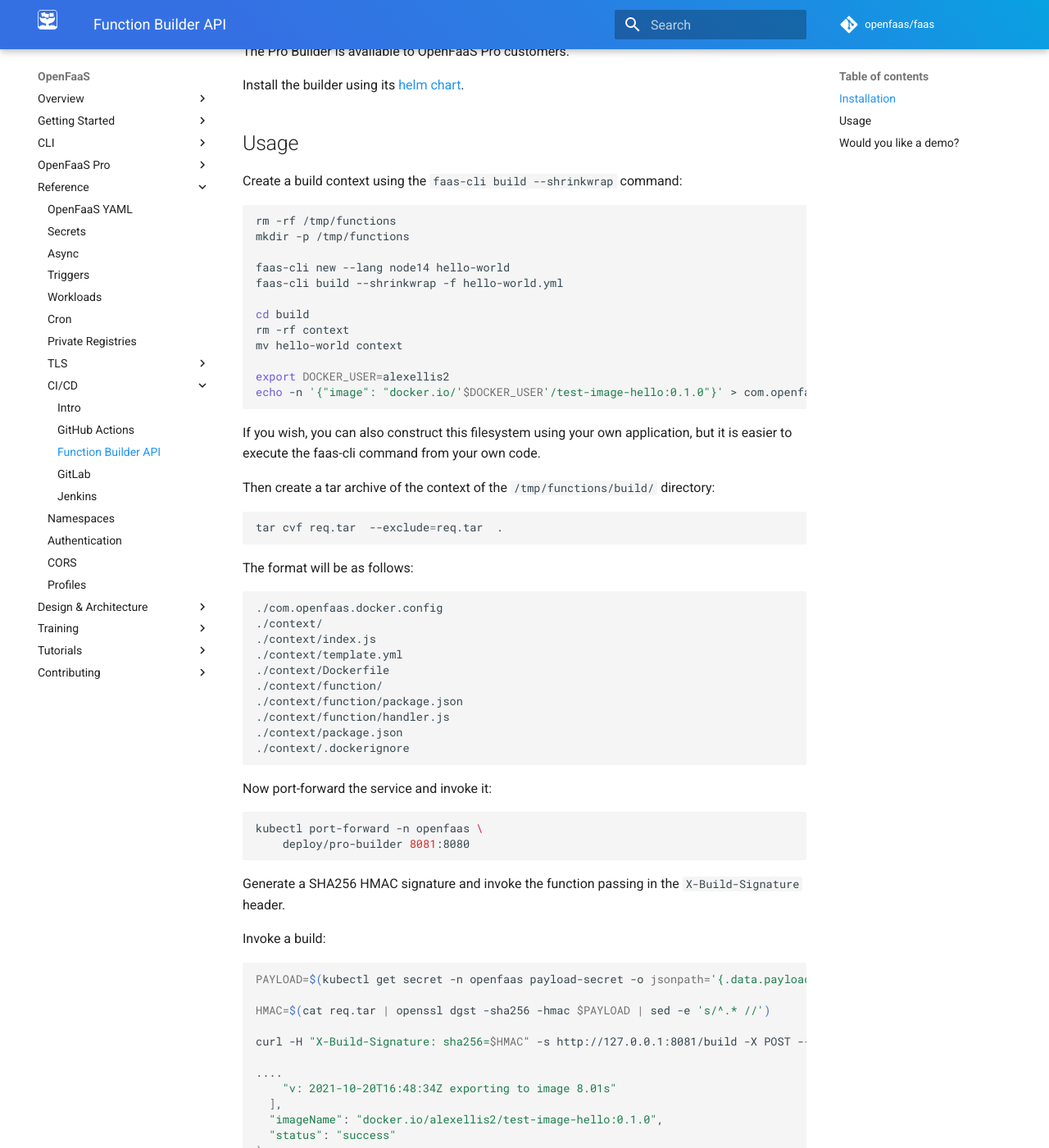
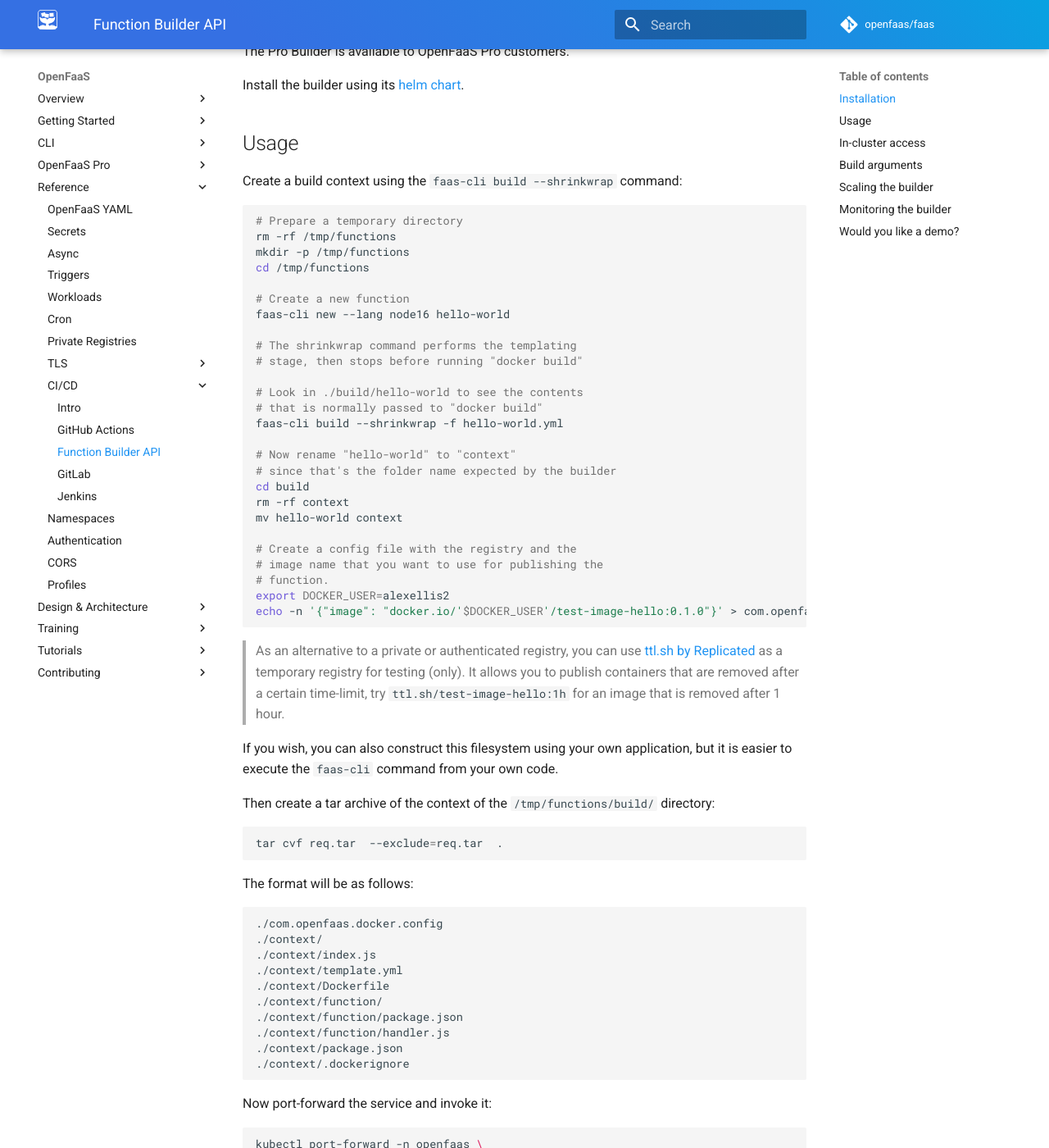
Before and after one commit to openfaas/docs, an MkDocs documentation site: the page built from docs/openfaas-pro/builder.md, in a window 1280 px wide and 1400 px high, scrolled down 668 px. Shown: the whole window at 82% size. Built offline with MkDocs 1.6.1 and Material for MkDocs 9.7.7, drawn with Linux system fonts in a browser that asks for light colours; comment, search, counter and statistics services are not loaded; some of the changed text lies outside the part shown.

Commit message:
Add image for builder metrics
Signed-off-by: Alex Ellis (OpenFaaS Ltd) <alexellis2@gmail.com>

````diff
--- a/docs/openfaas-pro/builder.md
+++ b/docs/openfaas-pro/builder.md
@@ -31,21 +31,37 @@ Install the builder using its [helm chart](https://github.com/openfaas/faas-nete
 Create a build context using the `faas-cli build --shrinkwrap` command:
 
 ```bash
+# Prepare a temporary directory
 rm -rf /tmp/functions
 mkdir -p /tmp/functions
+cd /tmp/functions
 
-faas-cli new --lang node14 hello-world
+# Create a new function
+faas-cli new --lang node16 hello-world
+
+# The shrinkwrap command performs the templating
+# stage, then stops before running "docker build"
+
+# Look in ./build/hello-world to see the contents
+# that is normally passed to "docker build"
 faas-cli build --shrinkwrap -f hello-world.yml
 
+# Now rename "hello-world" to "context"
+# since that's the folder name expected by the builder
 cd build
 rm -rf context
 mv hello-world context
 
+# Create a config file with the registry and the
+# image name that you want to use for publishing the
+# function.
 export DOCKER_USER=alexellis2
 echo -n '{"image": "docker.io/'$DOCKER_USER'/test-image-hello:0.1.0"}' > com.openfaas.docker.config
 ```
 
-If you wish, you can also construct this filesystem using your own application, but it is easier to execute the faas-cli command from your own code.
+> As an alternative to a private or authenticated registry, you can use [ttl.sh by Replicated](https://ttl.sh) as a temporary registry for testing (only). It allows you to publish containers that are removed after a certain time-limit, try `ttl.sh/test-image-hello:1h` for an image that is removed after 1 hour.
+
+If you wish, you can also construct this filesystem using your own application, but it is easier to execute the `faas-cli` command from your own code.
 
 Then create a tar archive of the context of the `/tmp/functions/build/` directory:
 
@@ -94,22 +110,28 @@ curl -H "X-Build-Signature: sha256=$HMAC" -s http://127.0.0.1:8081/build -X POST
 }
 ```
 
-Passing in additional build-args:
+## In-cluster access
+
+You can access the Pro Builder via your code, or an OpenFaaS function by specifying its URL and its in-cluster service name. You do not need to expose the builder's API publicly.
+
+```
+http://pro-builder.openfaas:8080/build
+```
+
+## Build arguments
+
+You may need to enable build arguments for the Dockerfile, these can be passed through the configuration file.
 
 ```json
 {
   "image": "docker.io/alexellis2/test-image:0.1.0",
   "buildArgs": {
-    "BASE_IMAGE": "gcr.io/quiet-mechanic-140114/openfaas-base/node14"
+    "BASE_IMAGE": "gcr.io/quiet-mechanic-140114/openfaas-base/node16"
   }
 }
 ```
 
-You can access the Pro Builder via your code, or an OpenFaaS function by specifying its URL and its in-cluster service name:
-
-```
-http://pro-builder.openfaas:8080/build
-```
+## Scaling the builder
 
 The Pro Builder can be scaled out, which also deploys additional replicas of Buildkit:
 
@@ -118,6 +140,16 @@ kubectl scale -n openfaas deploy/pro-builder \
   --replicas=3
 ```
 
+## Monitoring the builder
+
+The builder has additional metrics which will be scraped by the Prometheus instance installed by the OpenFaaS helm chart.
+
+![Metrics for the builder](/images/builder-metrics.png)
+
+> Pictured: metrics for the builder showing inflight builds, average duration and HTTP status codes to detect errors.
+
+* [Download the Grafana JSON file from the Customer Community](https://github.com/openfaas/openfaas-pro/tree/master/dashboards)
+
 ## Would you like a demo?
 
 Feel free to reach out to us for a demo or to ask any questions you may have.
````
Also changed, not shown: docs/images/builder-metrics.png (added).
